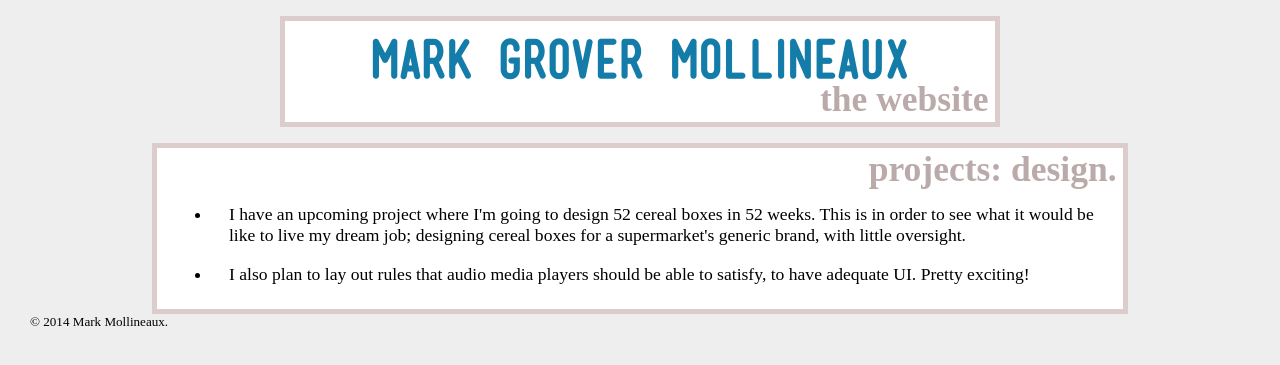
After one commit to bufordsharkley/mgmweb, a Flask app: template mgmweb/templates/projects.html in a window 1280 px wide. The commit adds this page. Shown: the top 365 px of the page. Run offline with Flask 2, Linux system fonts and the light colour scheme; the template is opened without the code that fills it, so the values that code supplies are empty; some web fonts are replaced.

Commit message:
Keybase added, as well as project page skeleton

```diff
--- a/mgmweb/frontpage_descriptions.py
+++ b/mgmweb/frontpage_descriptions.py
@@ -8,7 +8,7 @@ splash_descriptions = {
                             "This site contains things I've done.",
                             "",
                             "",
-                            "Check out my <a href=\"//github.com/bufordsharkley/\">github</a> or <a href=\"//twitter.com/bufordsharkley/\">twitter</a>. No linkedin, because linkedin is spam, and pretty gross."]},
+                            "Check out my <a href=\"//github.com/bufordsharkley/\">github</a> or <a href=\"//twitter.com/bufordsharkley/\">twitter</a>. Or <a href=\"//keybase.io/mgm/\">keybase</a>, if you want to send me a secret message. No linkedin, because linkedin is spam, and pretty gross."]},
     'drawings': {'img': '/static/lobster.png',
                 'summary': ['Drawings and sketches, 2001-present.',"","","The medium is ballpoint pen and notebook paper."]},
     'filmlists': {'img': '/static/lobster.png',
--- /dev/null
+++ b/mgmweb/templates/projects.html
@@ -0,0 +1,10 @@
+{% extends "layout.html" %}
+{% block title %} - Projects &amp; Design{% endblock %}
+{% block content %}
+<div class="generalpage">
+  <h2>projects: design.</h2>
+  <ul>
+    <li><p>I have an upcoming project where I'm going to design 52 cereal boxes in 52 weeks. This is in order to see what it would be like to live my dream job; designing cereal boxes for a supermarket's generic brand, with little oversight.</p></li>
+    <li><p>I also plan to lay out rules that audio media players should be able to satisfy, to have adequate UI. Pretty exciting!</p></li>
+  </ul>
+{% endblock %}
```
Also changed, not shown: mgmweb/templates/index.html (+5 -3 lines), mgmweb/static/500_page_just_in_case/Subway_logo.gif (added), mgmweb/static/500_page_just_in_case/error-image-general.jpg (added).
